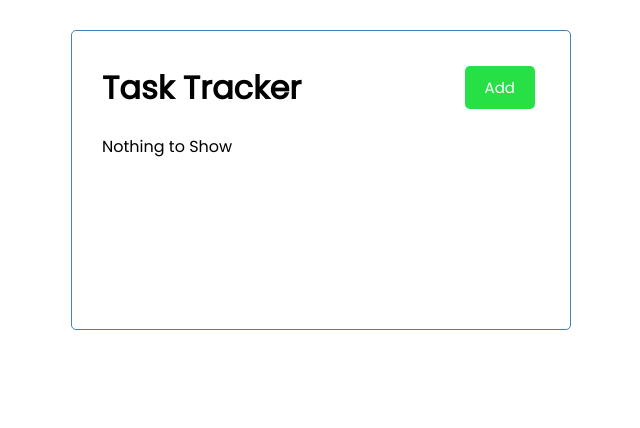
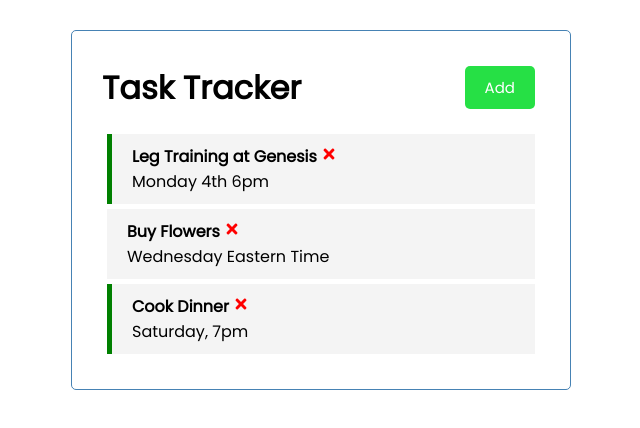
Before and after one commit to BlissfulCoda/React-task-tracker, a React (Create React App) app: page / in a window 1280 px wide. Shown: the top 428 px of the page, without its empty margins (319-959 px from the left). Built offline with nearby package versions, Linux system fonts and the light colour scheme; data requests are answered from the project's data file.

Commit message:
add async await to fetch data from the db.json-server

```diff
--- a/src/App.js
+++ b/src/App.js
@@ -1,4 +1,4 @@
-import {useState} from 'react';
+import {useState, useEffect} from 'react';
 import Header from './components/Header';
 import Task from './components/Tasks';
 import AddTask from './components/AddTask';
@@ -7,6 +7,20 @@
 const App = () => {
   const [showAddTask, setShowAddTask] = useState(false)
   const [tasks, setTasks] = useState([])
+
+  useEffect(() => {
+    const getTasks = async () => {
+      const tasksFromServer = await fetchTasks();
+      setTasks(tasksFromServer)
+    }
+    getTasks()
+  }, [])
+
+  const fetchTasks = async () => {
+    const res = await fetch('http://localhost:5000/tasks');
+    const data = await res.json()
+    return data;
+  }
 
   const deleteTask = id => {
     setTasks(tasks.filter(task => task.id !== id))
--- a/src/components/Task.js
+++ b/src/components/Task.js
@@ -2,9 +2,16 @@
 
 const Task = ({ task, onDelete, onToggle }) => {
   return (
-    <div class={`task ${task.reminder ? 'reminder' : ''}`} onDoubleClick={ () => onToggle(task.id)}>
+    <div
+      className={`task ${task.reminder ? 'reminder' : ''}`}
+      onDoubleClick={() => onToggle(task.id)}
+    >
       <h4>
-        {task.text} <FaTimes onClick={() => onDelete(task.id)} style={{color: 'red', cursor: 'pointer'}}/>
+        {task.text}{' '}
+        <FaTimes
+          onClick={() => onDelete(task.id)}
+          style={{ color: 'red', cursor: 'pointer' }}
+        />
       </h4>
       <p>{task.day}</p>
     </div>
```
Also changed, not shown: 1 other file (tests, documents, lock files or other folders).
